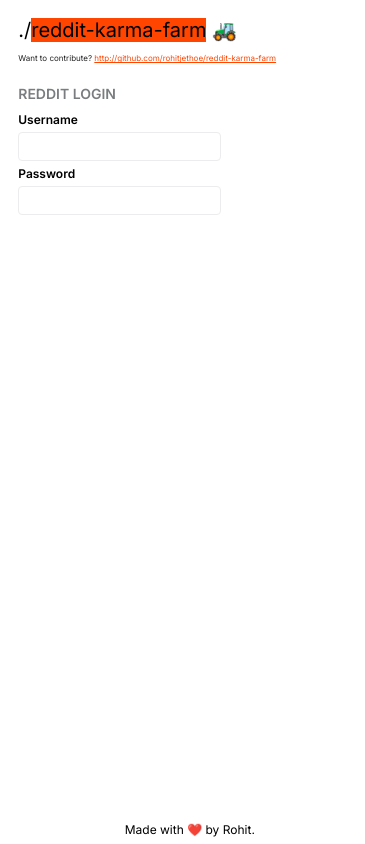
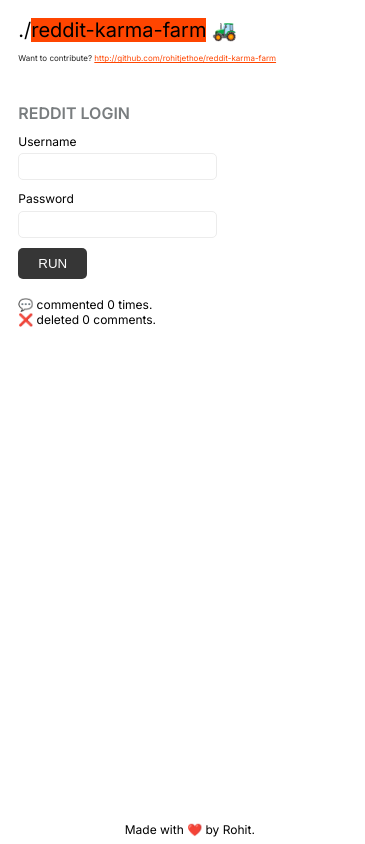
Before and after one commit to rohitjethoe/reddit-karma-farm, an Electron app: page views/index.html in a window 365 px wide. Drawn offline with Linux system fonts and the light colour scheme.

Commit message:
Initial commit.

```diff
--- a/App.js
+++ b/App.js
@@ -10,7 +10,8 @@
     maxWidth: 365,
     maxHeight: 600,
     webPreferences: {
-      nodeIntegration: true
+      nodeIntegration: true,
+      contextIsolation: false
     }
   });
 
--- a/views/css/App.css
+++ b/views/css/App.css
@@ -4,7 +4,7 @@
 }
 
 body {
-  background-color: rgba(255, 255, 255, 0.75);
+  background-color: #fff;
   font-family: 'Inter', sans-serif;
 }
 
@@ -31,35 +31,52 @@
 }
 
 main .user {
-  padding-left: 5%;
+  margin-left: 5%;
+  margin-top: 5%;
 }
 
-main .user .user-header {
+main .user .user-title {
   text-transform: uppercase;
   color: #797d7f;
   font-weight: bold;
-  font-size: 14px;
 }
 
-main .user ul {
-  margin-top: 10px;
-  list-style-type: none;
+main .user .user-field {
+  margin-top: 2%;
 }
 
-main .user ul li {
-  margin-top: 5px;
+main .user .user-field span {
+  font-size: 12px;
 }
 
-main .user ul li .user-form-title {
-  font-weight: bold;
-  font-size: 12px;
-  margin-bottom: 5px;
+main .user .user-field input {
+  margin-top: 1%;
+  border: 1px solid #ececec;
+  border-radius: 5px;
+  padding: 5px 10px;
 }
 
-main .user ul li input {
-  padding: 6px 12px;
-  border: 1px solid #ececee;
-  border-radius: 4px;
+main .user .submit button {
+  margin-top: 3%;
+  border: none;
+  background-color: rgba(33, 33, 33, 0.9);
+  border-radius: 5px;
+  color: #fff;
+  padding: 8px 20px;
+  text-transform: uppercase;
+  -webkit-transition: 0.25s;
+  transition: 0.25s;
+}
+
+main .user .submit button:hover {
+  background-color: #212121;
+  cursor: pointer;
+}
+
+main .stats {
+  font-size: 12px;
+  margin-left: 5%;
+  margin-top: 5%;
 }
 
 footer {
--- a/views/index.html
+++ b/views/index.html
@@ -21,32 +21,39 @@
                 <a class="subtext-url" href="http://github.com/rohitjethoe/reddit-karma-farm" target="_blank">http://github.com/rohitjethoe/reddit-karma-farm</a>
             </span>
         </div>
-    </header>
+    </header> <!-- header -->
     <main>
         <div class="user">
-            <div class="user-header">
+            <div class="user-title">
                 Reddit Login
             </div>
-            <ul>
-                <li>
-                    <div class="user-form-title">
-                        Username
-                    </div>
-                    <input type="text">
-                </li>
-                <li>
-                    <div class="user-form-title">
-                        Password
-                    </div>
-                    <input type="text">
-                </li>
-            </ul>
+            <div class="user-field username">
+                <span>Username</span> <br>
+                <input type="text" name="username" id="username">
+            </div>
+            <div class="user-field password">
+                <span>Password</span> <br>
+                <input type="password" name="password" id="password">
+            </div>
+            <div class="submit">
+                <button id="run">Run</button>
+            </div>
         </div>
-    </main>
+        <div class="stats">
+            <div class="comments">
+                💬 commented 0 times.
+            </div>
+            <div class="deleted">
+                ❌ deleted 0 comments.
+            </div>
+        </div>
+    </main> <!-- main -->
     <footer>
         <div class="copyright">
             Made with ❤️ by Rohit.
         </div>
-    </footer>
+    </footer> <!-- footer -->
+
+    <script src="./index.js"></script>
 </body>
 </html>
--- /dev/null
+++ b/views/index.js
@@ -0,0 +1,25 @@
+const Reddit = require('../modules/Reddit.js');
+
+const btn = document.getElementById('run');
+
+const user = {
+    username: document.getElementById('username'),
+    password: document.getElementById('password')
+}
+
+const stats = {
+    comments: document.querySelector('.comments'),
+    deleted: document.querySelector('.deleted')
+}
+
+const runApp = async () => {
+    await Reddit.openBrowser();
+    await Reddit.loginUser(user.username.value, user.password.value);
+
+    for (let i = 0; i < 100; i++) {
+        await Reddit.farmRedditKarma();
+        stats.comments.innerHTML = `💬 commented ${i} times.`
+    }
+}
+
+btn.onclick = runApp;
```
